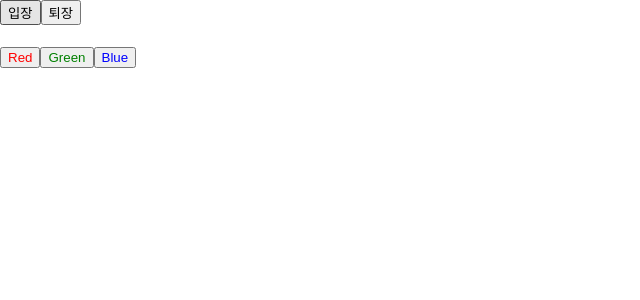
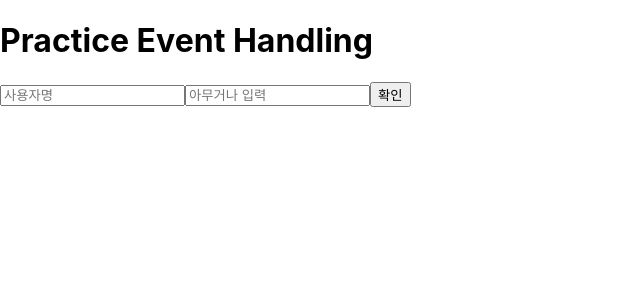
Before and after one commit to HyeanWoo/react-samples, a React (Create React App) app in the folder handle-react-example/: page / in a window 1280 px wide. Shown: the top 300 px of the page, without its empty margins (0-640 px from the left). Built offline with nearby package versions, Linux system fonts and the light colour scheme.

Commit message:
learn event-handling

```diff
--- a/handle-react-example/src/App.js
+++ b/handle-react-example/src/App.js
@@ -1,8 +1,8 @@
 import React from 'react';
-import Say from './Say';
+import EventPracticeFunction from './EventPracticeFunction';
 
 const App = () => {
-  return <Say />;
+  return <EventPracticeFunction />;
 };
 
 export default App;
--- /dev/null
+++ b/handle-react-example/src/EventPracticeFunction.js
@@ -0,0 +1,52 @@
+import React, { useState } from 'react';
+
+const EventPracticeFunction = () => {
+  const [form, setForm] = useState({
+    username: '',
+    message: '',
+  });
+  const { username, message } = form;
+  const onChange = e => {
+    const nextForm = {
+      ...form,
+      [e.target.name]: e.target.value,
+    };
+    setForm(nextForm);
+  };
+  const onClick = () => {
+    console.log(username + ': ' + message);
+    setForm({
+      username: '',
+      message: '',
+    });
+  };
+  const onKeyPress = e => {
+    if (e.key === 'Enter') {
+      onClick();
+    }
+  };
+
+  return (
+    <div>
+      <h1>Practice Event Handling</h1>
+      <input
+        type="text"
+        name="username"
+        placeholder="사용자명"
+        value={username}
+        onChange={onChange}
+      />
+      <input
+        type="text"
+        name="message"
+        placeholder="아무거나 입력"
+        value={message}
+        onChange={onChange}
+        onKeyPress={onKeyPress}
+      />
+      <button onClick={onClick}>확인</button>
+    </div>
+  );
+};
+
+export default EventPracticeFunction;
```
Also changed, not shown: handle-react-example/src/Counter.js (+10 -0 lines), handle-react-example/src/EventPracticeClass.js (added, +64 -0 lines).
